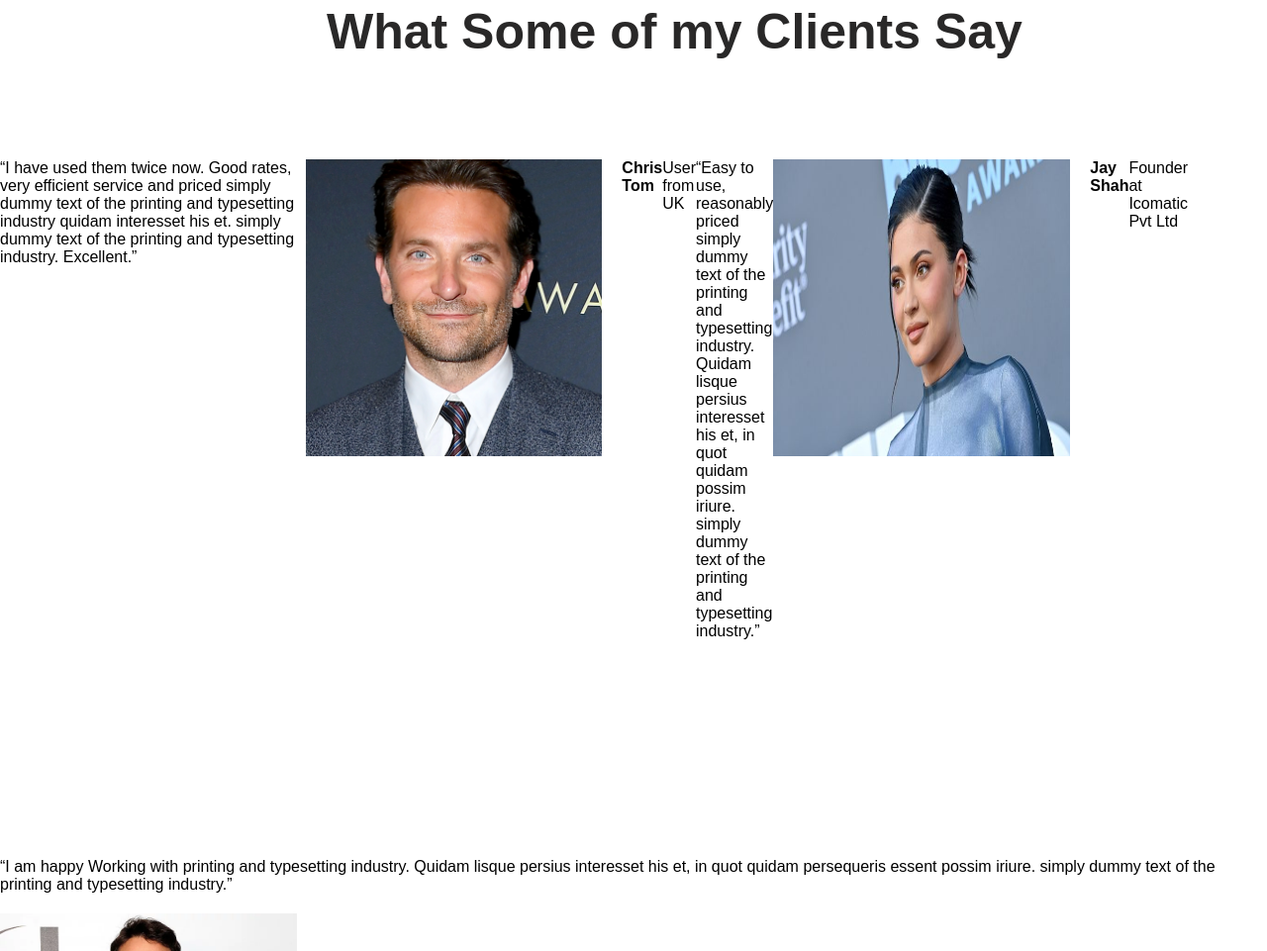
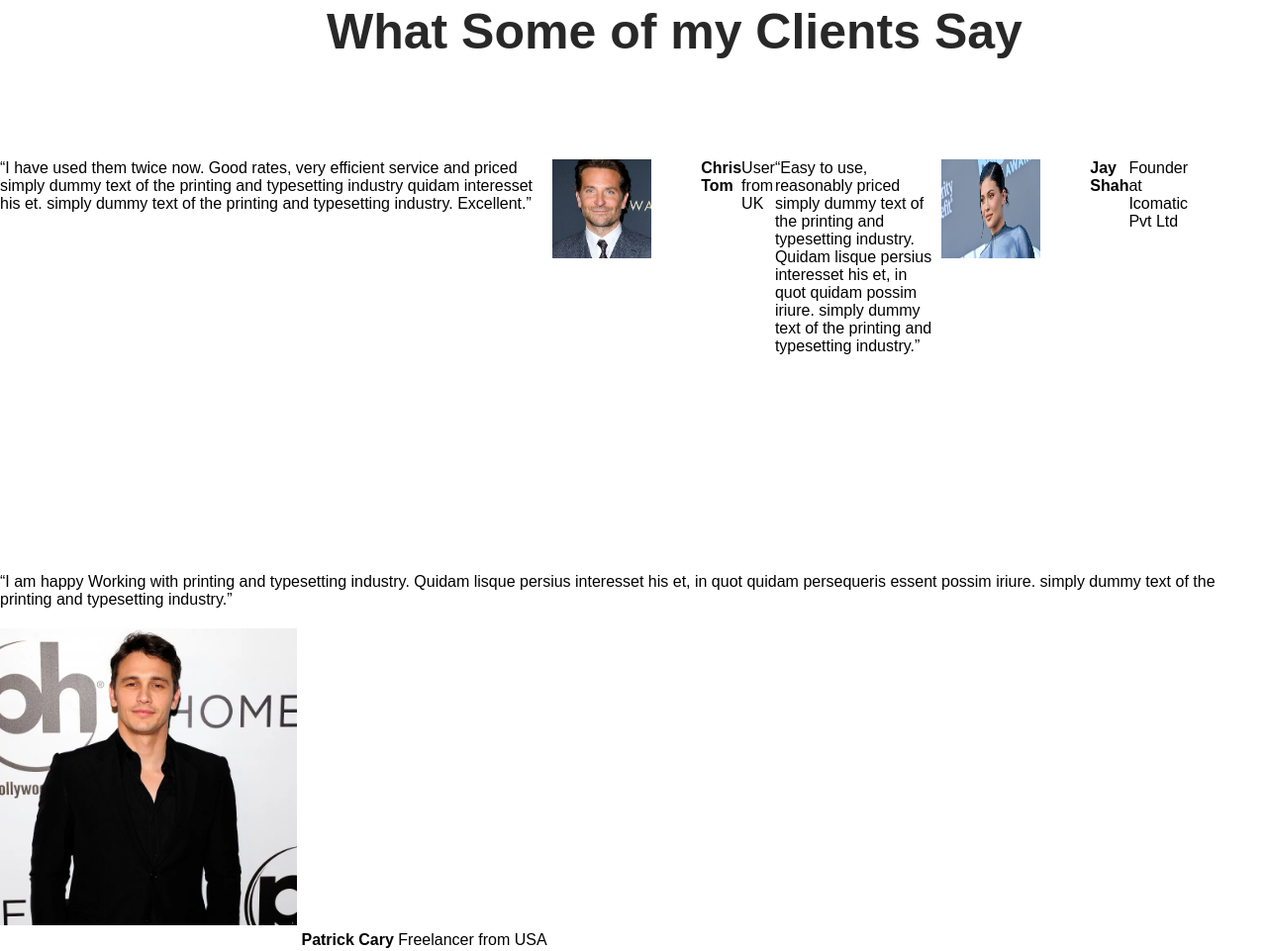
Before and after one commit to Aimable-Ngoga/aimable-ngoga.github.io, a plain HTML site: page index.html in a window 1280 px wide. Shown: the part 7238-8199 px from the top of the page at 99% size. Drawn offline with Linux system fonts and the light colour scheme.

Commit message:
make some changes

```diff
--- a/index.css
+++ b/index.css
@@ -827,8 +827,8 @@ margin-right: 50px;
         height: 300px;
     }
     .gadow{
-        width: 300px;
-        height: 300px;
-        margin-bottom: 50px;
-        margin-right: 20px;
+        width: 100px;
+        height: 100px;
+        margin-bottom: 90px;
+        margin-right: 50px;
     }
```
